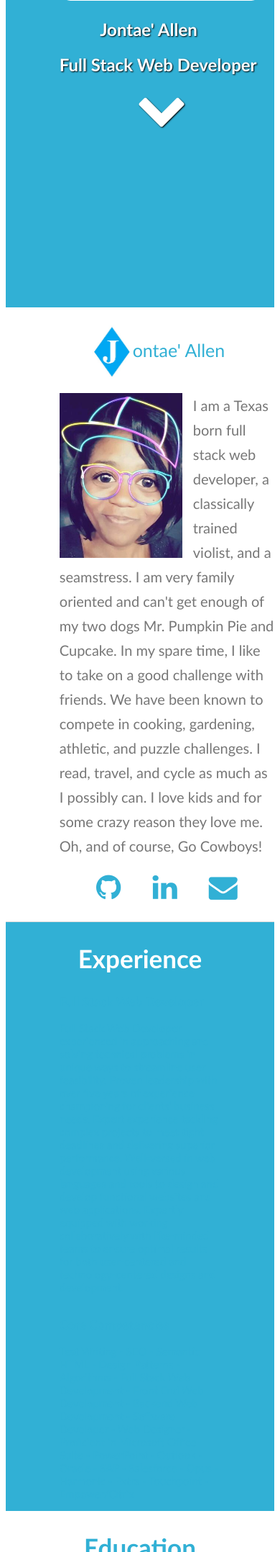
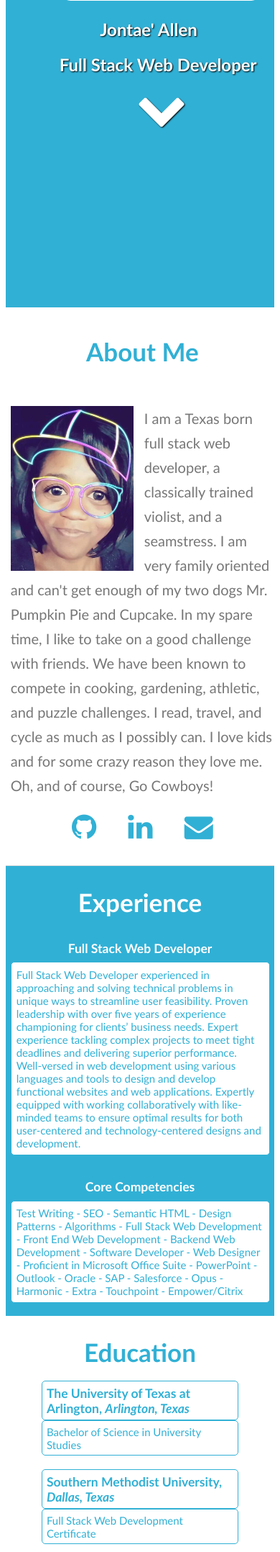
Before and after one commit to uta200105/Jontae-Allen, a PHP site: page / in a window 390 px wide; the page is wider, and only the part inside the window is pictured. Shown: the part 425-2581 px from the top of that part at 72% size. Run offline with PHP 8.4, Linux system fonts and the light colour scheme.

Commit message:
responsive desgin p2

```diff
--- a/grid.css
+++ b/grid.css
@@ -14,19 +14,12 @@
   }
 
 .side-content-sm {
-    flex: 0 0 20%;
+    flex: 0 1 20%;
   }
 
 .main-content-lg {
-    margin-top: 2%;
-    margin-bottom: 2%;
-  }
-
-.project-content {
-    display: flex;
-    justify-content: center;
-    flex-direction: column;
-  }
+    flex: 0 1 100%;
+}
 
   #navBar {
     border-radius: 5px;
--- a/home.html
+++ b/home.html
@@ -56,11 +56,10 @@
 <!--About Me-->
         <section class="wrapper1">
           <div class="row">
-            <div class="side-content"></div>
+            <div class="side-content-sm"></div>
             <div class="main-content">
-              <a>
-                <img src="./images/mylogo2.jpg" alt="logo" class="logo2">ontae' Allen
-              </a>
+              <a class="anchor" name="experience"></a>
+              <h1 class="eHeader">About Me</h1>
               <div class="content">
                 <div class="selfie">
                     <img src="./images/me2 (2).png" class="img" alt="selfie2">
@@ -91,7 +90,7 @@
 <!--Experience-->
       <section class="wrapper2" role="container">
         <div class="row">
-        <div class="side-content"></div>
+        <div class="side-content-sm"></div>
         <div class="main-content">
           <div class="content-header">
             <a class="anchor" name="experience"></a>
@@ -108,14 +107,14 @@
           </div>
         </div>
         </div>
-        <div class="side-content"></div>
+        <div class="side-content-sm"></div>
         </div>
       </section>
 
 <!--Education-->
       <section class="wrapper3" role="container">
         <div class="row">
-        <div class="side-content"></div>
+        <div class="side-content-sm"></div>
         <div class="main-content">
           <div class="content-header">
             <a class="anchor" name="education"></a>
@@ -123,16 +122,16 @@
           </div>
         <div class="card">
             <div class="exp e2">
-              <h3 class="card-header">The University of Texas at Arlington, <i>Arlington, Texas</i></h3>
+              <h3 class="card-header-ed">The University of Texas at Arlington, <i>Arlington, Texas</i></h3>
               <p class="card-content">Bachelor of Science in University Studies</p>
             </div>
             <div class="exp e2">
-              <h3 class="card-header">Southern Methodist University, <i>Dallas, Texas</i></h3>
+              <h3 class="card-header-ed">Southern Methodist University, <i>Dallas, Texas</i></h3>
               <p class="card-content">Full Stack Web Development Certificate</p>
             </div>
         </div>
         </div>
-        <div class="side-content"></div>
+        <div class="side-content-sm"></div>
         </div>
       </section>
 
@@ -145,13 +144,11 @@
             <a class="anchor" name="projects"></a>
             <h1 class="eHeader proHeader">Projects</h1>
           </div>
-          <div class="content-body">
+          <div class="card">
 
 <!-- Project #1 -->
             <div class="project-card">
-              <div class="project-image">
-                <img src="./images/MemoryGame3.jpg">
-              </div>
+            <img class="projectImg" src="./images/MemoryGame.jpg">
               <div class="project-content">
                 <h4>React-Candy-Match-Memory-Game</h4>
                 <p>React based memory game. The challenge is to click on each image only once.
@@ -162,11 +159,9 @@
 
 <!-- Project #2 -->
             <div class="project-card">
-              <div class="project-image">
-                <img src="./images/CrystalCollector3.jpg">
-              </div>
+            <img src="./images/CrystalCollector.jpg">
               <div class="project-content">
-                <h4>Crystal Collector</h4>
+                <h4>Barnyard Friends Crystal Collector</h4>
                 <p>JavaScript based application that tests your math skills. Your goal is to match the computer's score by clicking on the crystals that add to your score.
                    Built using: HTML, CSS, JavaScript </p>
                 <a href="https://crystal-collector-math-game.herokuapp.com/">Click To Play</a>
@@ -181,7 +176,7 @@
 <!-- Skills -->
     <section class="wrapper5" role="container">
       <div class="row white box-shadow">
-          <div class="side-content"></div>
+          <div class="side-content-sm"></div>
           <div class="main-content">
             <div class="content-header">
               <a class="anchor" name="skills"></a>
@@ -208,7 +203,7 @@
               </ul>
             </div>
           </div>
-          <div class="side-content"></div>
+          <div class="side-content-sm"></div>
         </div>
     </section>
 <!-- End Skills -->
--- a/style.css
+++ b/style.css
@@ -70,10 +70,8 @@
 /* About Me Page - Smallest Size */
 
   .logo2 {
-    height: 75px;
-    width: 55px;
     padding-right: 2px;
-    padding-left: 15%;
+    padding-left: 28%;
     padding-top: 8%;
     margin-bottom: -10%;
   }
@@ -146,8 +142,96 @@
        color: white;
    }
 
+   .card-header, .card-header-ed, .card-content {
+    border: 1px solid #31b0d5;
+    margin-top: 2%;
+    margin-bottom: 2%;
+     }
+
+  .card-header, .card-header-ed {
+    padding-top: 2%;
+    padding-bottom: 2%;
+    border-radius: 5px;
+    margin-bottom: -2%;
+    color: white;
+     }
+
+  .card-header {
+    text-align: center;
+  }
+
+  .card-content {
+    border-radius: 5px;
+    padding: 2%;
+    margin-bottom: 5%;
+    background-color: white;
+     }
+
+  .wrapper1 {
+    padding-top: 3%;
+     }
+
    .wrapper2 {
        background-color: #31b0d5;
+   }
+
+  /* Education Page - Smallest Size  */
+
+   .card-header-ed {
+     color: #31b0d5;
+     padding: 2%;
+   }
+
+  /* Project Page - Smallest Size  */
+
+  .proHeader {
+    color: white;
+}
+
+.project-card {
+    background-color: white;
+    border: 1px solid rgba(0,0,0,.125);
+    border-radius: 5px;
+    margin-bottom: 1px;
+    box-shadow: 0 3px 6px rgba(0,0,0,0.08), 0 3px 6px rgba(0,0,0,0.15);
+  }
+
+  .project-content {
+    padding: 2%;
+    color: #31b0d5;;
+    font-family: 'Gill Sans', 'Gill Sans MT', Calibri, 'Trebuchet MS', sans-serif;
+  }
+
+  .project-content a {
+      text-align: center;
+      border-radius: 5px;
+      color: white;
+      background-color: #31b0d5;
+      margin-left: 35%;
+      padding: 1%;
+  }
+
+  .wrapper4 {
+      background-image: url("https://images.pexels.com/photos/36753/flower-purple-lical-blosso.jpg?auto=compress&cs=tinysrgb&dpr=2&h=650&w=940");
+  }
+
+/* Skills Page - Smallest Size  */
+
+  .ul-skills {
+    text-align: center;
+    padding-left: 0;
+  }
+
+  .li-skills {
+    display: inline-block;
+    margin: 7px;
+    padding: 5px 10px;
+    color: white;
+    background: #31b0d5;
+    border-radius: 5px;
+    list-style: none;
+    cursor: default;
+    font-size: 19px;
   }
 
 
```
Also changed, not shown: other parts of grid.css (+26 -9 lines), other parts of style.css (+4 -76 lines), images/CrystalCollector.jpg (added), images/CrystalCollector3.jpg (deleted), images/MemoryGame.jpg (added), images/MemoryGame3.jpg (deleted). Lines whose indentation alone changed are shown as unchanged.
